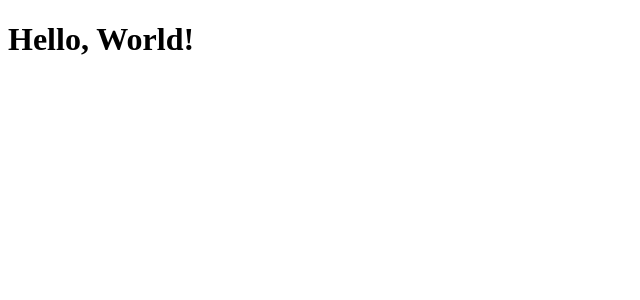
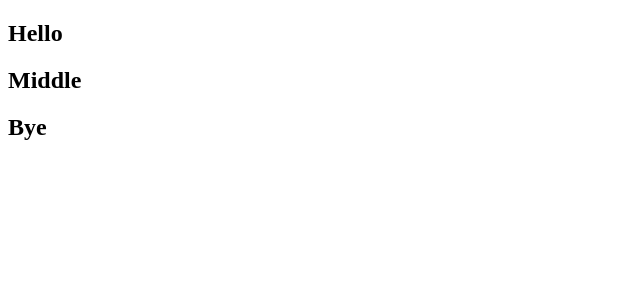
Before and after one commit to rajwinderb/favourite-places, a React (Create React App) app: page / in a window 1280 px wide. Shown: the top 300 px of the page, without its empty margins (0-640 px from the left). Built offline with nearby package versions, Linux system fonts and the light colour scheme; the HTML template or start-up script is replaced by a standard one.

Commit message:
Header Main and Footer added into App

```diff
--- a/src/App.tsx
+++ b/src/App.tsx
@@ -1,7 +1,15 @@
-import { greet } from "./utils/greet";
+import AppHeader from "./components/AppHeader";
+import MainContent from "./components/MainContent";
+import AppFooter from "./components/AppFooter";
 
 function App(): JSX.Element {
-  return <h1>{greet("World")}</h1>;
+  return (
+    <>
+      <AppHeader />
+      <MainContent />
+      <AppFooter />
+    </>
+  );
 }
 
 export default App;
--- a/src/components/AppFooter.tsx
+++ b/src/components/AppFooter.tsx
@@ -0,0 +1,9 @@
+function AppFooter(): JSX.Element {
+  return (
+    <footer>
+      <h2>Bye</h2>
+    </footer>
+  );
+}
+
+export default AppFooter;
--- a/src/components/AppHeader.tsx
+++ b/src/components/AppHeader.tsx
@@ -0,0 +1,9 @@
+function AppHeader(): JSX.Element {
+  return (
+    <header>
+      <h2>Hello</h2>
+    </header>
+  );
+}
+
+export default AppHeader;
--- a/src/components/MainContent.tsx
+++ b/src/components/MainContent.tsx
@@ -0,0 +1,9 @@
+function MainContent(): JSX.Element {
+  return (
+    <section>
+      <h2>Middle</h2>
+    </section>
+  );
+}
+
+export default MainContent;
```
